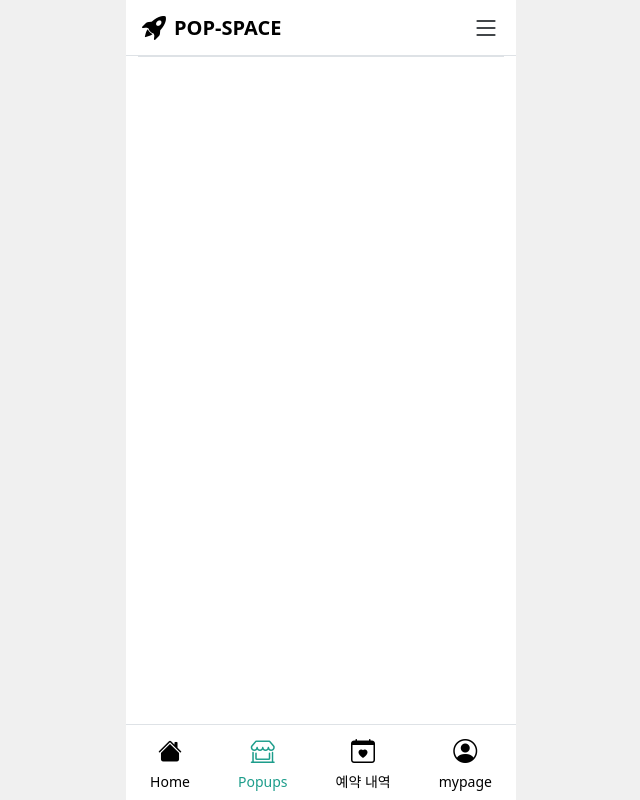
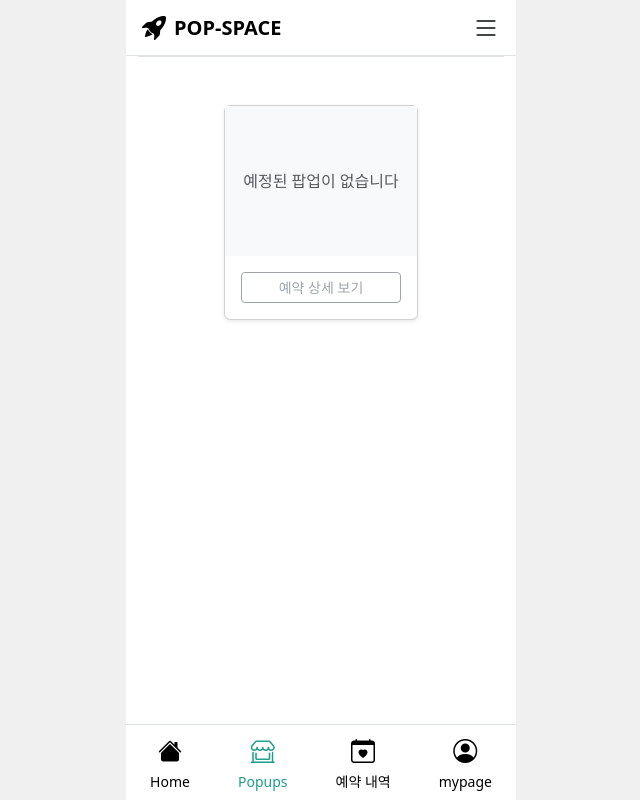
Before and after one commit to KosaOneShot/popspace_FE, a React (Vite) app: page / in a window 1280 px wide. Shown: the whole page, without its empty margins (319-959 px from the left). Built offline with nearby package versions, Linux system fonts and the light colour scheme; no server answers.

Commit message:
fix : 홈화면 예정된 예약 없을 때

```diff
--- a/src/home/Home.jsx
+++ b/src/home/Home.jsx
@@ -52,41 +52,38 @@ function PopupCard({ popup }) {
   );
 }
 
-
-
 function ReservationCard({ res }) {
-  const navigate = useNavigate();
-
-  if (!res) return null; // 데이터가 없을 경우 null 반환
-  const reserveDateTime = formatDate(res.reserveDate) + ' ' + formatTime(res.reserveTime);
+  const nav = useNavigate();
+  const empty = !res?.popupId;
 
   return (
-    <div
-      className="card shadow-sm mb-4 mx-auto"
-      style={{
-        width: '53%',
-        overflow: 'hidden',
-        textAlign: 'center'
-      }}>
-      <img
-        src={res.imageUrl}
-        alt={res.popupName}
-        className="img-fluid"
-        style={{ height: '20%', height : '150px', width: '100%', objectFit: 'cover' }}
-      />
-      <div
-        className="card-body d-flex flex-column justify-content-between"
-        style={{ padding: '0.75rem' }}
-      >
-        <div>
-          <h6 className="card-title mb-1 text-dark">{res.popupName}</h6>
-          <p className="card-text mb-0" style={{fontSize : '12px', color: '#795548'}}>{reserveDateTime}</p>
-          <p className="card-text text-muted small mb-0">
-            {res.location}
-          </p>
+    <div className="card shadow-sm mb-4 mx-auto text-center" style={{ width: '53%' }}>
+      {empty ? (
+        <div style={{ height: 150, background: '#f8f9fa', display: 'flex', alignItems: 'center', justifyContent: 'center' }}>
+          <span className="text-muted">예정된 팝업이 없습니다</span>
         </div>
-        <button className="btn btn-outline-secondary btn-sm w-100 mt-1"
-          onClick={() => (navigate(`/popup/detail/${res.popupId}`))}
+      ) : (
+        <img
+          src={res.imageUrl}
+          alt={res.popupName}
+          className="img-fluid"
+          style={{ height: 150, objectFit: 'cover' }}
+        />
+      )}
+      <div className="card-body p-3">
+        {!empty && (
+          <>
+            <h6 className="mb-1">{res.popupName}</h6>
+            <p className="small text-secondary mb-2">
+              {formatDate(res.reserveDate)} {formatTime(res.reserveTime)}
+            </p>
+            <p className="small text-muted mb-3">{res.location}</p>
+          </>
+        )}
+        <button
+          className="btn btn-outline-secondary btn-sm w-100"
+          onClick={() => empty || nav(`/popup/detail/${res.popupId}`)}
+          disabled={empty}
         >
           예약 상세 보기
         </button>
@@ -94,6 +91,9 @@ function ReservationCard({ res }) {
     </div>
   );
 }
+
+
+
 
 // 홈 화면
 export default function Home() {
@@ -121,9 +121,10 @@ useEffect(() => {
 
       {/* 섹션2: 하단 내 예약 카드 */}
       <section>
-        <h2 className="h5 border-bottom pb-2 mb-3 text-secondary" style={{ marginTop: '50' }}>
+        <h2 className="h5 border-bottom pb-2 mb-5 text-secondary" style={{ marginTop: '50' }}>
             곧 만날 예약
         </h2>
+        {console.log("upcomingReservation: ", upcomingReservation)}
         <ReservationCard res={upcomingReservation} />
       </section>
     </div>
```
